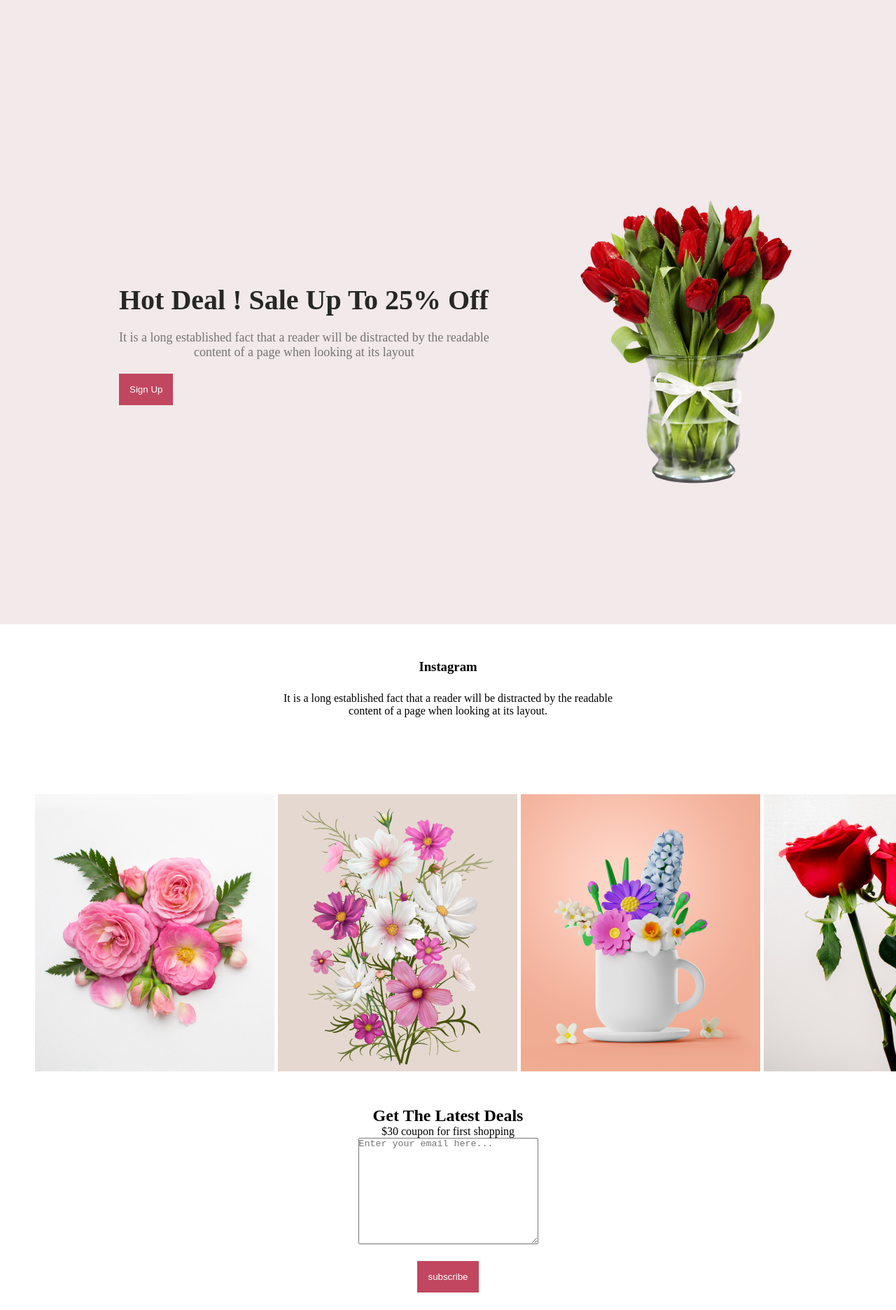
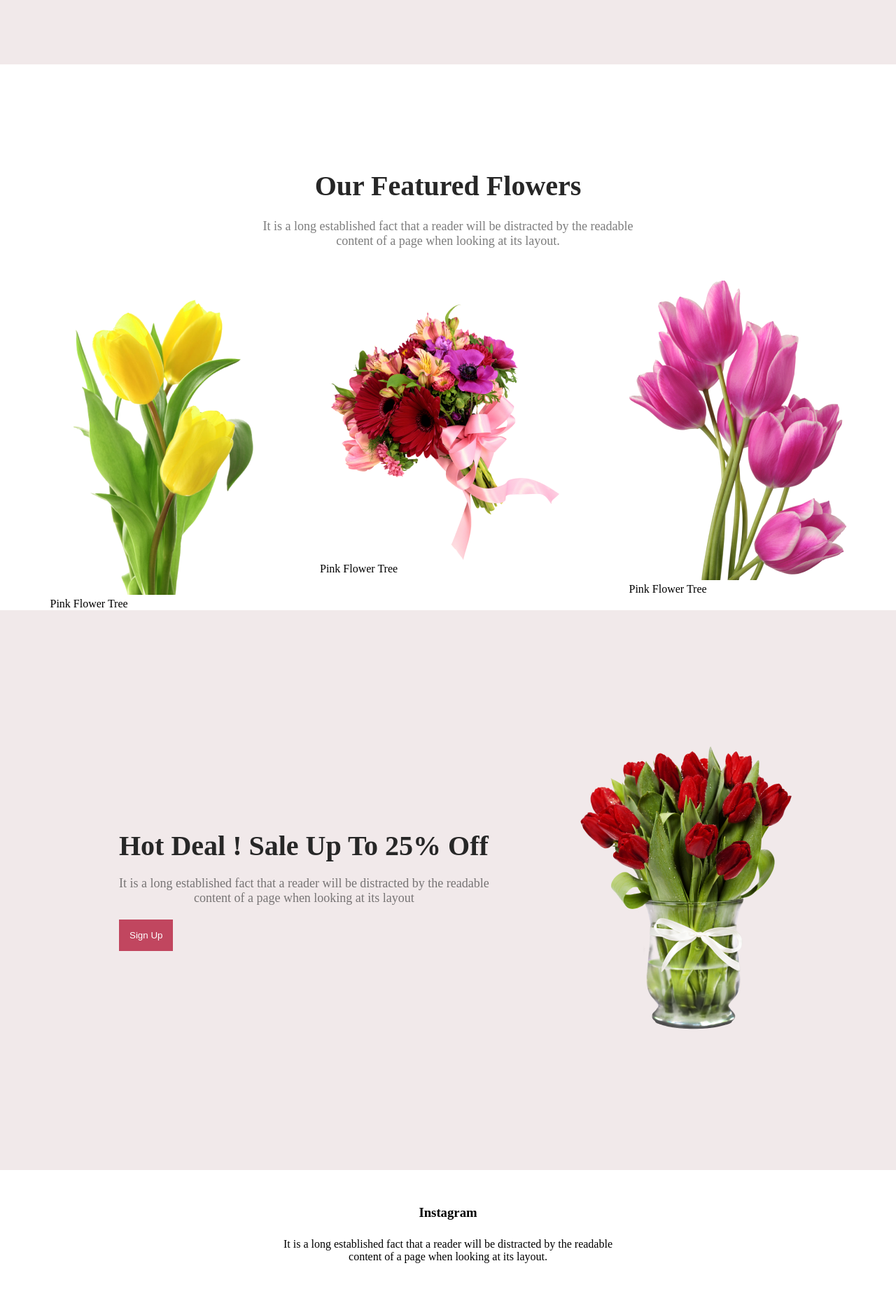
Before and after one commit to quamrul0411/flower-shop-assignment, a plain HTML site: page index.html in a window 1280 px wide. Shown: the part 708-2580 px from the top of the page at 70% size. Before the commit the page ends 2555 px from the top, so only its background shows below. Drawn offline with Linux system fonts and the light colour scheme.

Commit message:
assinment done

```diff
--- a/index.html
+++ b/index.html
@@ -20,6 +20,18 @@
         </div>
     </header>
     <main>
+        <section>
+            <div class="feature-container">
+                <h2 class="feature-title">Our Featured Flowers</h2>
+                <p class="feature-description">It is a long established fact that a reader will be distracted by the readable <br> content of a page when looking at its layout.</p>
+
+                <div class="flower-item">
+                    <figure><img src="asset/pngwing 7.png" alt=""  style="width=180px" ><figcaption>Pink Flower Tree </figcaption></figure>
+                    <figure><img src="asset/pngwing 5.png" alt="" style="width=180px"><figcaption>Pink Flower Tree </figcaption></figure>
+                    <figure><img src="asset/pngwing 6.png" alt="" style="width=180px"><figcaption>Pink Flower Tree </figcaption></figure>
+                </div>
+            </div>
+        </section>
         <div class="deal-container">
             <div class="deal-item">
                 <h3 class="deal-title">Hot Deal ! Sale Up To 25% Off</h3>
@@ -39,18 +51,24 @@
                     <img class="icon" src="asset/Rectangle 6.png" alt="">
                 </div>
         </div>
+
+        <div class="subscribe">
+            <div class="subscribe-item">
+                <h2>Get The Latest Deals</h2>
+                <p>$30 coupon for first shopping</p>
+                <form> <textarea name="" placeholder="Enter your email here..." id="" cols="30" rows="10"></textarea></form>
+                <br> <button class="btn-primary">subscribe</button>
+            </div>
+
+        </div>
     </main>
     <footer>
-        <div class="footer">
-            <div>
-                <h2>Get The Latest Deals</h2>
-                <p>$30 coupon for first shopping</p>
-            </div>
-            <div>
-                <form> <textarea name="" placeholder="Enter your email here..." id="" cols="30" rows="10"></textarea></form>
-                <button class="btn-primary">subscribe</button>
-            </div>
+        <div class="footer-container">
+            <div class="footer-title"><h2><span class="flower-color">Flower</span>Shop</h2></div>
+            <p class="footer-description">It is a long established fact that a reader will be distracted by the readable <br> content of a page when looking at its layout.</p>
+            <p class="copy"><small>@2020-2023, FlowerShop.com. All rights reserved.</small></p>
         </div>
+
     </footer>
 
 </body>
--- a/styles/styles.css
+++ b/styles/styles.css
@@ -40,6 +40,27 @@
    margin-top: 20px;
 }
 
+.feature-container{
+    height: 100hv;
+    background: #FFF;
+}
+.feature-title{
+    color: #272727;
+text-align: center;
+font-size: 40px;
+padding-top: 150px;
+}
+.feature-description{
+    color: rgba(39, 39, 39, 0.60);
+    text-align: center;
+    font-size: 18px;
+    padding: 24px;
+}
+.flower-item{
+    display: flex;
+    align-items: center;
+   justify-content: space-evenly;
+}
 
 .deal-container{
     height: 100vh;
@@ -95,7 +116,46 @@ icon{
     width: 50px;
     height: 50px;
 }
-.footer{
+.subscribe{
+    height: 100vh;
+    background-image: url('../asset/Rectangle\ 9.png');
+    background-position: center;
+    background-repeat: no-repeat;
+    align-items: center;
     text-align: center;
-    align-items: center;
+    display: flex;
+    background-size: 80%;
+
 }
+.subscribe-item{
+    margin: 40%;
+}
+.footer-container{
+    height: 50vh;
+    background: #111010;
+
+   color: white;
+
+}
+.footer-title{
+    text-align: center;
+    color: white;
+    margin: auto;
+    padding-top: 125px;
+}
+.flower-color{
+    color: #E55473;
+}
+.footer-description{
+    padding-top: 25px;
+    width: 50%;
+    margin: auto;
+    text-align: center;
+}
+.copy{
+    color: rgba(255, 255, 255, 0.40);
+    text-align: center;
+    font-size: 16px;
+    color: white;
+    padding-top: 30px;
+}
```
